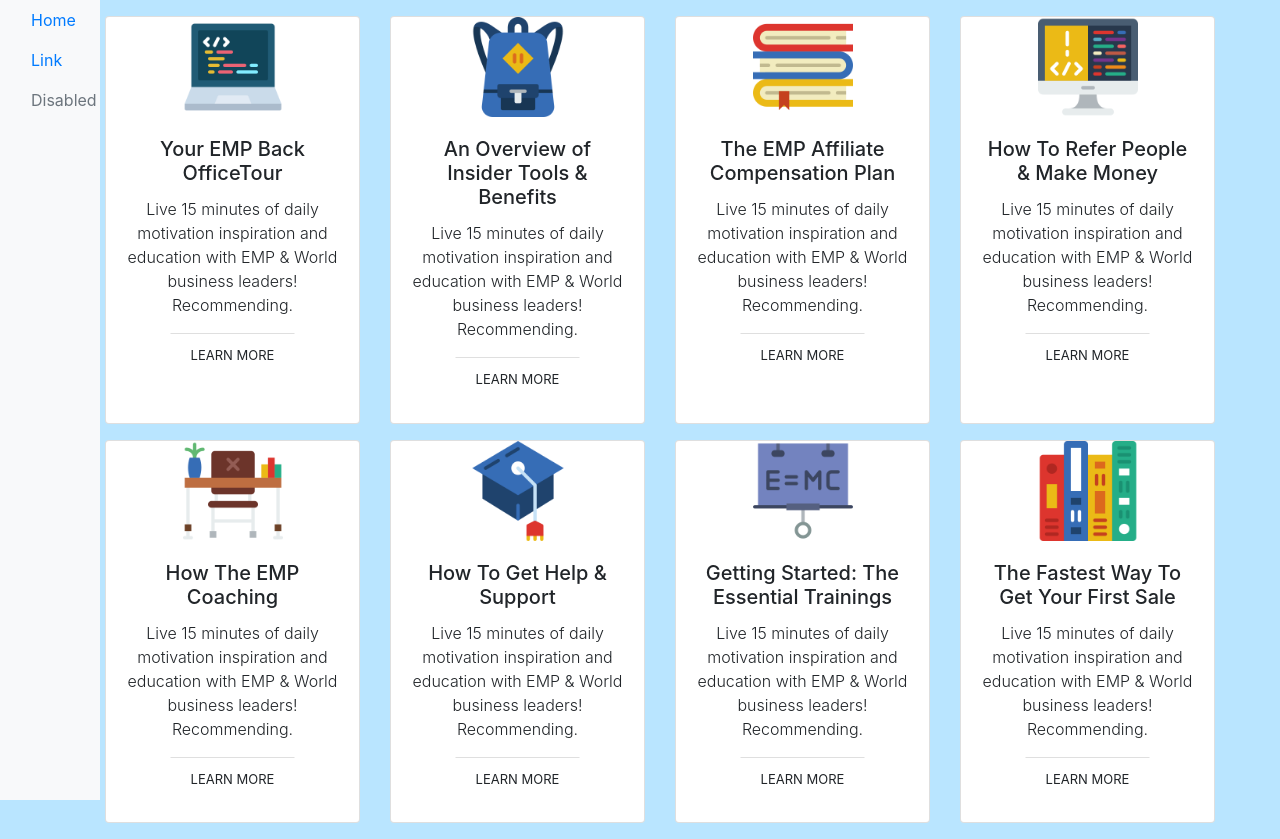
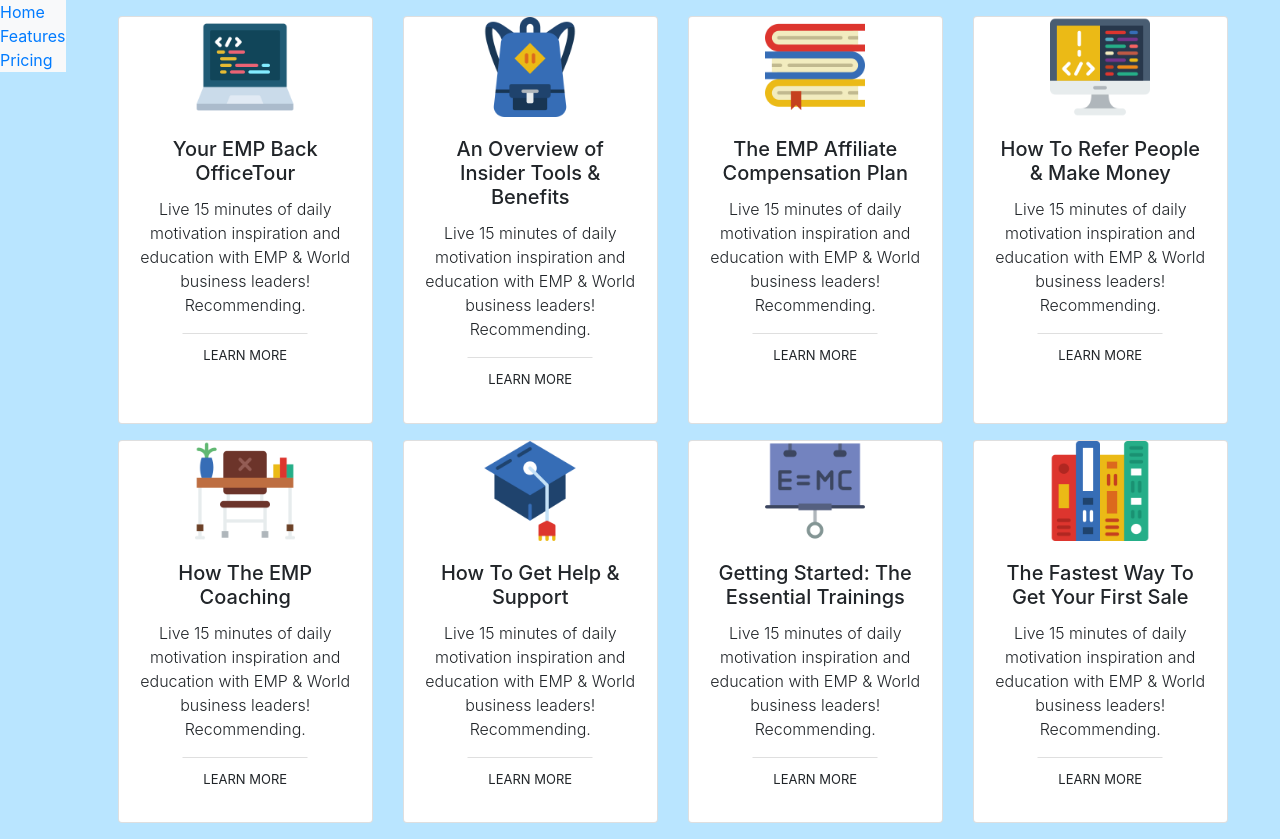
Before and after one commit to shivamottaghi/CSS-Frameworks, a plain HTML site: page index.html in a window 1280 px wide. Drawn offline with nearby package versions, Linux system fonts and the light colour scheme.

Commit message:
a little responsive

```diff
--- a/index.html
+++ b/index.html
@@ -63,10 +63,7 @@
                 </div>
             </nav>
         </div>
-
-    </div> -->
-
-    <div class=" container bg-light" style="width: 100px; position: fixed;border-radius: 0;height: 100%; top: 0;">
+        <div class=" container bg-light" style="width: 100px; position: fixed;border-radius: 0;height: 100%; top: 0;">
 
                 <ul class="list-group list-unstyled">
                     <li class="">
@@ -79,11 +76,34 @@
                         <a class="nav-link disabled" href="#">Disabled</a>
                     </li>
                 </ul>
+    </div>
 
 
+    </div> -->
+
+    <div class="wrapper navbar-fixed-left" style="height: 100%;">
+        <nav class=" navbar-expand-md navbar-light bg-light">
+                <button class="navbar-toggler" type="button" data-bs-toggle="collapse" data-bs-target="#navbarNavDropdown" aria-controls="navbarNavDropdown" aria-expanded="false" aria-label="Toggle navigation">
+                    <span class="navbar-toggler-icon"></span>
+                </button>
+                <div class="collapse navbar-collapse" id="navbarNavDropdown">
+                    <ul class="list-group list-unstyled">
+                        <li class="">
+                            <a class="" aria-current="page" href="#">Home</a>
+                        </li>
+                        <li class="">
+                            <a class="" href="#">Features</a>
+                        </li>
+                        <li class="">
+                            <a class="" href="#">Pricing</a>
+                        </li>
+                    </ul>
+                </div>
+        </nav>
     </div>
 
-<div class="container" style="background-color:#b9e5ff; margin-left: 90px;">
+
+<div class="container" style="background-color:#b9e5ff;">
     <div class="row d-flex justify-content-around mb-3 mt-3 mycolor ">
         <div class="col col-md-3">
             <div class="card m-auto h-100" >
--- a/style.css
+++ b/style.css
@@ -19,19 +19,19 @@
     color: white;
     border-radius: 25%;
 }
-/*.navbar-fixed-left{
-    width: 100px;
-    position: fixed;
+.navbar-fixed-left{
+    /*width: 100px;
+    position: fixed;*/
     border-radius: 0;
     height: 100%;
 }
-
+/*
 .wrapper {
     display: flex;
     width: 100%;
     align-items: stretch;
 }*/
-/*--------------------sidebar stuff here ------------------------------*/
+/*--------------------sidebar stuff here
 .wrapper {
     display: flex;
     align-items: stretch;
@@ -83,3 +83,4 @@
     color: #fff;
     transition: all 0.3s;
 }
+------------------------------*/
```
